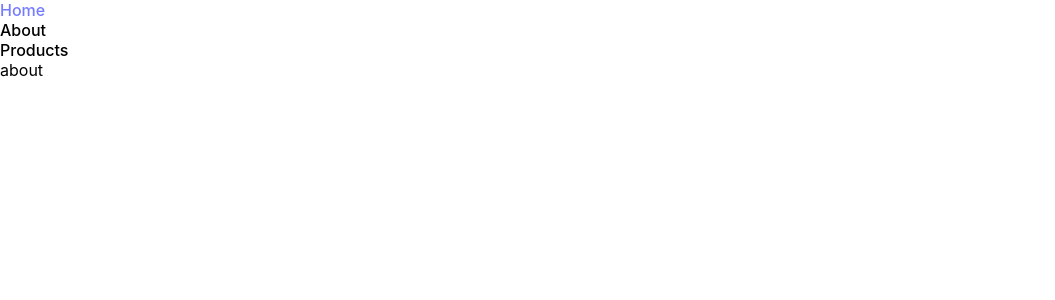
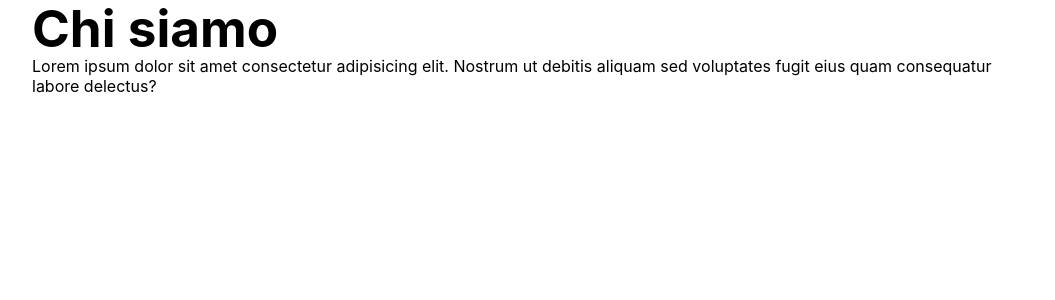
Before and after one commit to GioiPronesti/react-router, a React (Vite) app: page /about in a window 1280 px wide. Shown: the top 300 px of the page, without its empty margins (0-1055 px from the left). Built offline with nearby package versions, Linux system fonts and the light colour scheme.

Commit message:
add: header, footer and nav components style rules

```diff
--- a/src/index.css
+++ b/src/index.css
@@ -1,6 +1,8 @@
 :root {
   font-family: Inter, system-ui, Avenir, Helvetica, Arial, sans-serif;
 }
+
+/*Reset Rules*/
 
 *{
   box-sizing: border-box;
@@ -37,5 +39,36 @@ button:hover {
 
 
 button {
-    border:none;
+  border:none;
 }
+
+img {
+  max-width: 100%;
+}
+
+/*layout rules*/
+
+.container {
+  max-width: 1024px;
+  margin: o auto;
+  padding: 0 2rem;
+}
+
+.nav{
+  padding: 20px 0;
+}
+
+.menu{
+  display: flex;
+  flex-direction: row;
+  justify-content: center;
+  gap: 1rem;
+  list-style: none;
+  font-size: 22px;
+}
+
+.footer {
+	padding: 2rem 0;
+	background-color: #fdfdfd;
+	color: #333;
+}
--- a/src/pages/about.jsx
+++ b/src/pages/about.jsx
@@ -1,14 +1,16 @@
-import Navbar from "../components/Navbar";
+
 
 export default function About (){
 
     return (
 
-        <div>
-            <div>
-                <Navbar/>
-            </div>
-            about
-        </div>
+        <main>
+            <section>
+                <div className="container">
+                    <h1>Chi siamo</h1>
+                    <p>Lorem ipsum dolor sit amet consectetur adipisicing elit. Nostrum ut debitis aliquam sed voluptates fugit eius quam consequatur labore delectus?</p>
+                </div>
+            </section>
+        </main>
     )
 }
--- a/src/pages/home.jsx
+++ b/src/pages/home.jsx
@@ -1,11 +1,14 @@
-import Navbar from "../components/Navbar"
+
 
 export default function Home (){
 
     return (
-        <div>
-            <Navbar/>
-            <div>homepage</div>
-        </div>
+        <main>
+            <section>
+                <div className="container">
+                   <h1>Queste è la home page</h1>
+                </div>
+            </section>
+        </main>
     )
 }
--- a/src/pages/products.jsx
+++ b/src/pages/products.jsx
@@ -1,14 +1,14 @@
-import Navbar from "../components/Navbar";
+
 
 export default function Products (){
 
-    return (
-
-      <div>
-         <Navbar/>
-         <div>
-         products
-         </div>
-      </div>
-    )
+  return (
+    <main>
+      <section>
+        <div className="container">
+          <h1>Blob Post</h1>
+        </div>
+      </section>
+    </main>
+  )
 }
```
